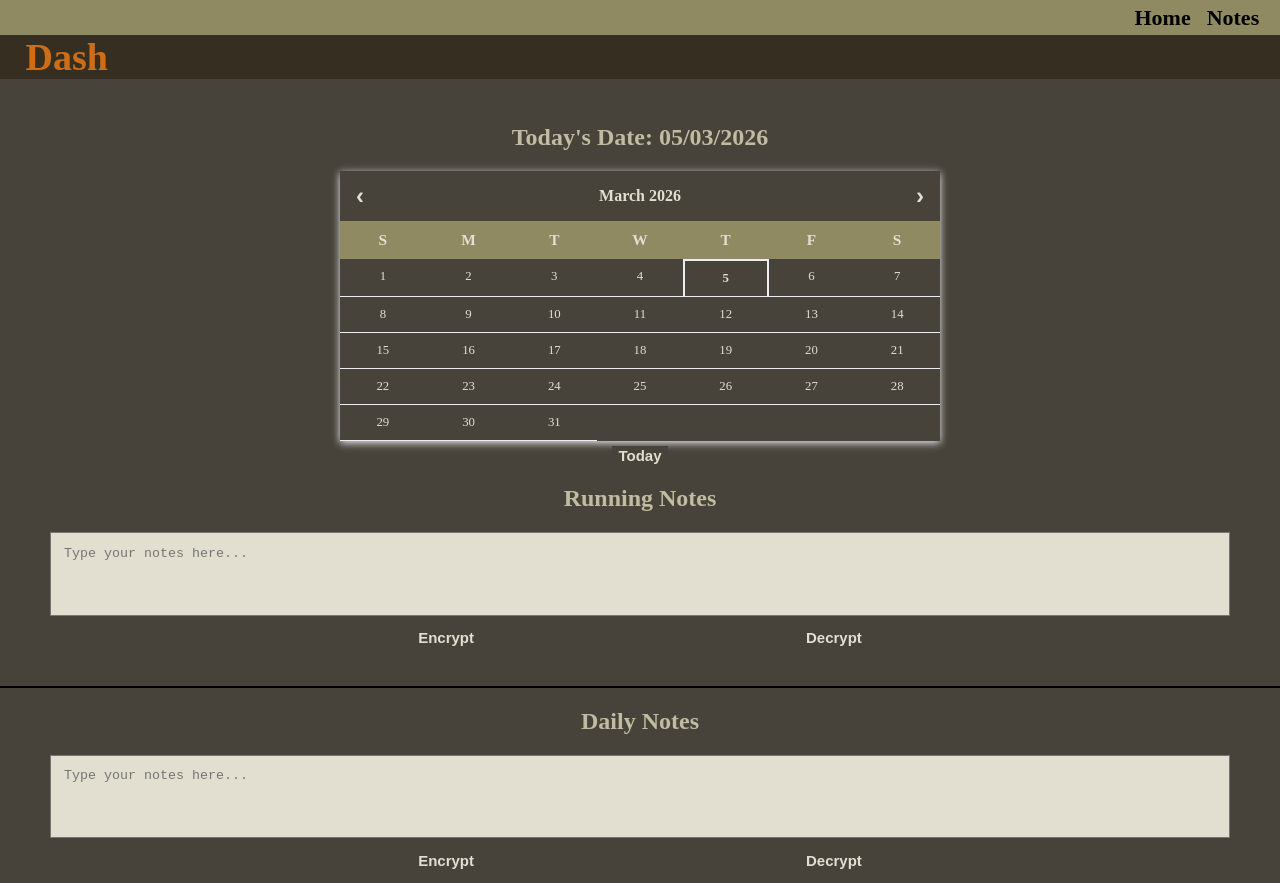
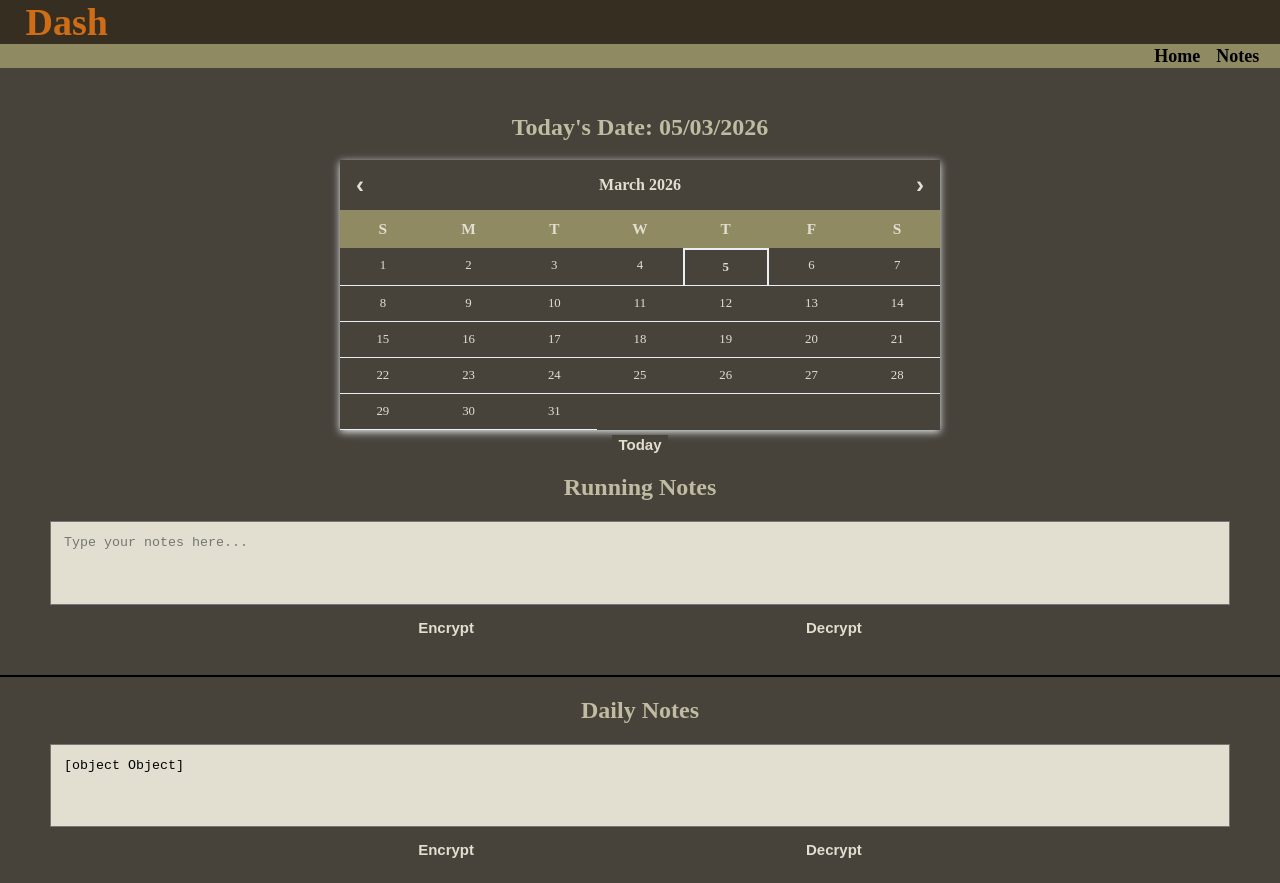
Before and after one commit to entropicvail/vite-daily-landing, a React (Vite) app in the folder vite-todo-list/todo-list/: page /notes in a window 1280 px wide. Built offline with nearby package versions, Linux system fonts and the light colour scheme.

Commit message:
Added context for selected date and added to global context in Home. Refactored some code to clean up processes, currently all working. Next: implement save to localstorage by date-select from calendar.

```diff
--- a/vite-todo-list/todo-list/src/App.jsx
+++ b/vite-todo-list/todo-list/src/App.jsx
@@ -1,5 +1,6 @@
 import './styles/App.css'
 import { Route, Routes, useNavigate } from 'react-router-dom';
+import { SelectedDateProvider } from './context/selectedDateContext';
 import Home from './components/Home'
 import AllRates from './components/AllRates'
 import  DailyNotes from './components/DailyNotes'
@@ -14,12 +15,13 @@ function App() {
 
   return (
     <>
+      <SelectedDateProvider>
+        <h1>Dash</h1>
         <div className='header-container'>
           <div className='spacer'>
             <div className='header-link' onClick={() => handleLinkClick('/')}>Home</div>
             <div className='header-link' onClick={() => handleLinkClick('/notes')}>Notes</div>
           </div>
-      <h1>Dash</h1>
         </div>
         <Routes>
           <Route path='/' element={<Home />} />
@@ -27,6 +29,7 @@ function App() {
           <Route path='/allrates' element={<AllRates />} />
           <Route path='/notes' element={<DailyNotes />} />
         </Routes>
+      </SelectedDateProvider>
     </>
   )
 }
--- a/vite-todo-list/todo-list/src/components/Calendar.jsx
+++ b/vite-todo-list/todo-list/src/components/Calendar.jsx
@@ -1,10 +1,12 @@
-import { useState } from "react";
+import { useState, useEffect } from "react";
+import { useSelectedDateProvider } from '../context/selectedDateContext'
 import "../styles/Calendar.css";
 
 export default function Calendar() {
   const [currentDate, setCurrentDate] = useState(new Date());
   const [selectedDay, setSelectedDay] = useState(null);
 
+  const { sharedDate, setSharedDate } = useSelectedDateProvider();
   const currentMonth = currentDate.getMonth();
   const currentYear = currentDate.getFullYear();
   const today = new Date();
@@ -17,8 +19,11 @@ export default function Calendar() {
   function handleDayClick(day) {
     const selectedDate = new Date(currentYear, currentMonth, day);
     setSelectedDay(day);
-
-    console.log(selectedDate);
+    const year = selectedDate.getFullYear();
+    const month = String(selectedDate.getMonth() + 1).padStart(2, '0');
+    const date = String(selectedDate.getDate()).padStart(2, '0');
+    const formattedDate = `${date}/${month}/${year}`;
+    setSharedDate(formattedDate)
   }
 
   function prevMonth() {
@@ -43,6 +48,18 @@ export default function Calendar() {
     const formattedDate = `${day}/${month}/${year}`;
     return formattedDate;
   }
+
+  useEffect(() => {
+    const renderDefaultDate = () => {
+      const today = new Date();
+      const year = today.getFullYear();
+      const month = String(today.getMonth() + 1).padStart(2, '0');
+      const day = String(today.getDate()).padStart(2, '0');
+      const formattedDate = `${day}/${month}/${year}`;
+      if ( sharedDate === '' ) setSharedDate(formattedDate)
+    };
+    renderDefaultDate();
+  }, [sharedDate]);
 
   return (
     <div className='calendar-container'>
--- a/vite-todo-list/todo-list/src/components/DailyNotes.jsx
+++ b/vite-todo-list/todo-list/src/components/DailyNotes.jsx
@@ -1,5 +1,6 @@
-import { useState, useRef, useEffect } from 'react';
+import { useState, useRef, useEffect, useContext } from 'react';
 import '../styles/Notes.css';
+import { useSelectedDateProvider } from '../context/selectedDateContext'
 import Calendar from './Calendar';
 import Notes from './Notes';
 import EncryptText from './EncryptText';
@@ -9,7 +10,7 @@ export default function DailyNotes() {
 
   const [ note, setNote ] = useState(() => {
     const savedNote = localStorage.getItem('daily_note');
-    return savedNote ? JSON.parse(savedNote) : '';
+    return savedNote ? JSON.parse(savedNote) : {};
   });
 
   useEffect(() => {
@@ -24,6 +25,9 @@ export default function DailyNotes() {
   }, [note]);
 
   const noteExport = { note, setNote };
+  const { sharedDate } = useSelectedDateProvider();
+
+  console.log(typeof note)
 
   return (
     <div className='dailyNotes-container'>
--- a/vite-todo-list/todo-list/src/components/Notes.jsx
+++ b/vite-todo-list/todo-list/src/components/Notes.jsx
@@ -1,4 +1,3 @@
-import { useLocation } from 'react-router-dom';
 import { useState, useRef, useEffect } from 'react';
 import '../styles/Notes.css';
 import EncryptText from './EncryptText';
@@ -12,7 +11,7 @@ export default function Notes() {
   });
 
   useEffect(() => {
-    localStorage.setItem('saved_note', JSON.stringify(note));
+    localStorage.setItem('saved_note', JSON.stringify(note) );
   }, [note]);
 
   const textAreaRef = useRef(null);
@@ -22,8 +21,6 @@ export default function Notes() {
     textAreaRef.current.style.height = textAreaRef.current.scrollHeight + 'px';
   }, [note]);
 
-  const location =  useLocation();
-  const currentPath = location.pathname;
   const noteExport = { note, setNote };
 
   return (
--- /dev/null
+++ b/vite-todo-list/todo-list/src/context/selectedDateContext.jsx
@@ -0,0 +1,13 @@
+import { createContext, useContext, useState } from 'react';
+
+const SelectedDateContext = createContext(null)
+
+export const SelectedDateProvider = ({ children }) => {
+  const [ sharedDate, setSharedDate ] = useState('');
+
+  const value = { sharedDate, setSharedDate };
+
+  return <SelectedDateContext.Provider value={value}>{children}</SelectedDateContext.Provider>;
+};
+
+export const useSelectedDateProvider = () => useContext(SelectedDateContext);
--- a/vite-todo-list/todo-list/src/styles/App.css
+++ b/vite-todo-list/todo-list/src/styles/App.css
@@ -4,19 +4,20 @@
   justify-content: right;
   align-items: center;
   background-color: #8f8a62;
-  height: 35px;
+  height: 24px;
   margin: 0;
+  margin-bottom: 2%;
   padding: 0;
   padding-right:1%;
 }
 .header-link {
   font-weight: bold;
-  font-size: 22px;
+  font-size: 18px;
   margin: 8px;
 }
 .header-link:hover {
   cursor:default;
-  font-size: 22.5px;
+  font-size: 19px;
 }
 body {
   background-color: #47423a;
@@ -36,7 +37,7 @@ h1 {
   background-color: #362f21;
   padding-top: 0;
   padding-left: 2%;
-  margin-top: 0;
+  margin: 0;
 }
 .centered-h2 {
   text-align: center;
--- a/vite-todo-list/todo-list/src/styles/CurrencyExchangeRates.css
+++ b/vite-todo-list/todo-list/src/styles/CurrencyExchangeRates.css
@@ -1,6 +1,6 @@
 .rates-container {
   padding-left: 5%;
-  padding-top: 2%;
+  padding-top: 5%;
 }
 
 table, th, td {
```
Lines whose indentation alone changed are shown as unchanged.
